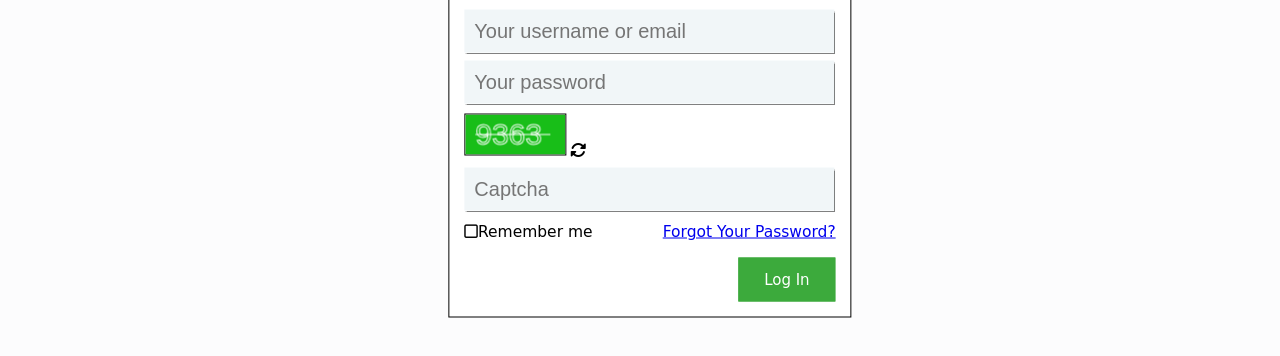
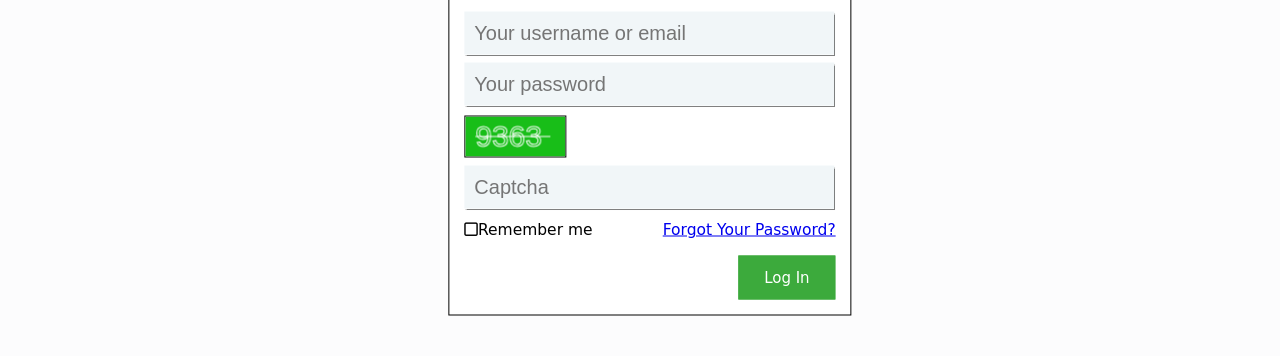
Before and after one commit to MukulThakur1200/first-project, a plain HTML site: page login.html in a window 1280 px wide. Shown: the part 308-664 px from the top of the page. Drawn offline with Linux system fonts and the light colour scheme.

Commit message:
Add files via upload

```diff
--- a/login.html
+++ b/login.html
@@ -194,7 +194,7 @@
     <input id="pass" type="password" placeholder="Your password">
         </div>
         <canvas id="cap" width="100" height="40" style="border:1px solid black;"></canvas>
-          <i class="fas fa-sync-alt" id="jkl"></i>
+        <!----  <i class="fas fa-sync-alt" id="jkl"></i>-->
         <div class="pass">
         <input type="text" id="c1" placeholder="Captcha">
         </div>
```
